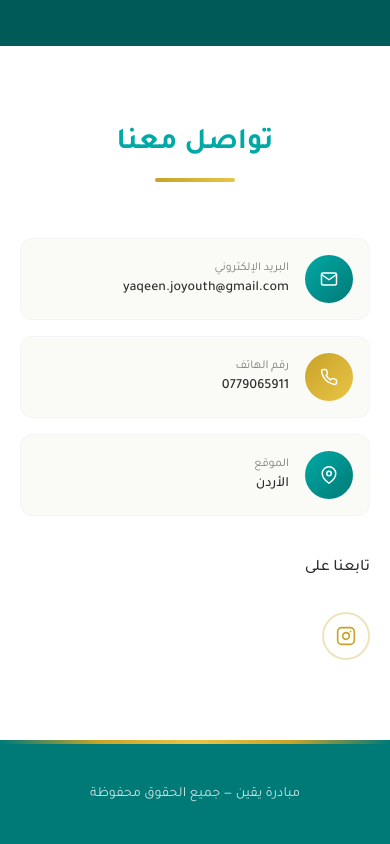
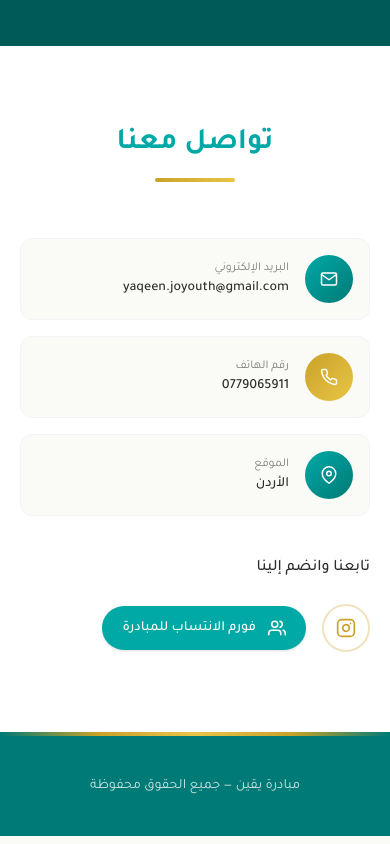
Before and after one commit to YasmeenTobasi/yaqeen-website, a React (Vite) app: page / in a window 390 px wide. Shown: the part 5905-6749 px from the top of the page. Built offline with nearby package versions, Linux system fonts and the light colour scheme.

Commit message:
Fix layout spacing and responsive alignment

```diff
--- a/src/App.tsx
+++ b/src/App.tsx
@@ -601,6 +601,9 @@ const StatsSection: React.FC = () => {
 const ContactSection: React.FC = () => {
   const { ref, inView } = useInView({ triggerOnce: true, threshold: 0.15 });
 
+
+  const joinFormUrl = 'https://docs.google.com/forms/d/e/1FAIpQLSdGZ5zud9I7oNYxKseFG0P6Isxp8QaA_omu3HU5t5i9N-Kkcw/viewform?usp=dialog';
+
   return (
     <section id="contact" className={`${SECTION_PAD} bg-white`}>
       <div className="max-w-6xl mx-auto px-5 sm:px-8">
@@ -612,7 +615,10 @@ const ContactSection: React.FC = () => {
             <h2 className="text-3xl md:text-4xl font-bold text-[#00A9A5] mb-4">
               تواصل معنا
             </h2>
-            <div className="w-20 h-1 mx-auto rounded-full" style={{ background: 'linear-gradient(90deg, #C9A227, #E8C547)' }} />
+            <div
+              className="w-20 h-1 mx-auto rounded-full"
+              style={{ background: 'linear-gradient(90deg, #C9A227, #E8C547)' }}
+            />
           </div>
 
           <div className="flex flex-col justify-center space-y-8">
@@ -671,16 +677,29 @@ const ContactSection: React.FC = () => {
             </div>
 
             <div className="pt-2">
-              <p className="text-[#2D2D2D] font-medium mb-8">تابعنا على</p>
-              <div className="flex gap-4">
+              <p className="text-[#2D2D2D] font-medium mb-6">تابعنا وانضم إلينا</p>
+              <div className="flex flex-wrap items-center gap-4">
+                {/* أيقونة إنستغرام */}
                 <a
                   href="https://www.instagram.com/yaqen._jo?fqnt=MTh2MWt0Ymg3bWExaQ=="
                   target="_blank"
                   rel="noopener noreferrer"
                   aria-label="حساب مبادرة يقين على إنستغرام"
+                  title="إنستغرام"
                   className="w-12 h-12 rounded-full flex items-center justify-center border-2 border-[#C9A227]/30 text-[#C9A227] hover:bg-[#C9A227] hover:text-white transition-all duration-300"
                 >
                   <FiInstagram size={20} />
+                </a>
+
+                {/* زر وأيقونة فورم الانتساب */}
+                <a
+                  href={joinFormUrl}
+                  target="_blank"
+                  rel="noopener noreferrer"
+                  className="inline-flex items-center gap-3 px-5 py-3 rounded-full bg-[#00A9A5] hover:bg-[#007A77] text-white font-medium text-sm shadow-sm transition-all duration-300"
+                >
+                  <FiUsers size={18} />
+                  <span>فورم الانتساب للمبادرة</span>
                 </a>
               </div>
             </div>
@@ -690,7 +709,6 @@ const ContactSection: React.FC = () => {
     </section>
   );
 };
-
 // ==================== FOOTER ====================
 const Footer: React.FC = () => {
   return (
```
